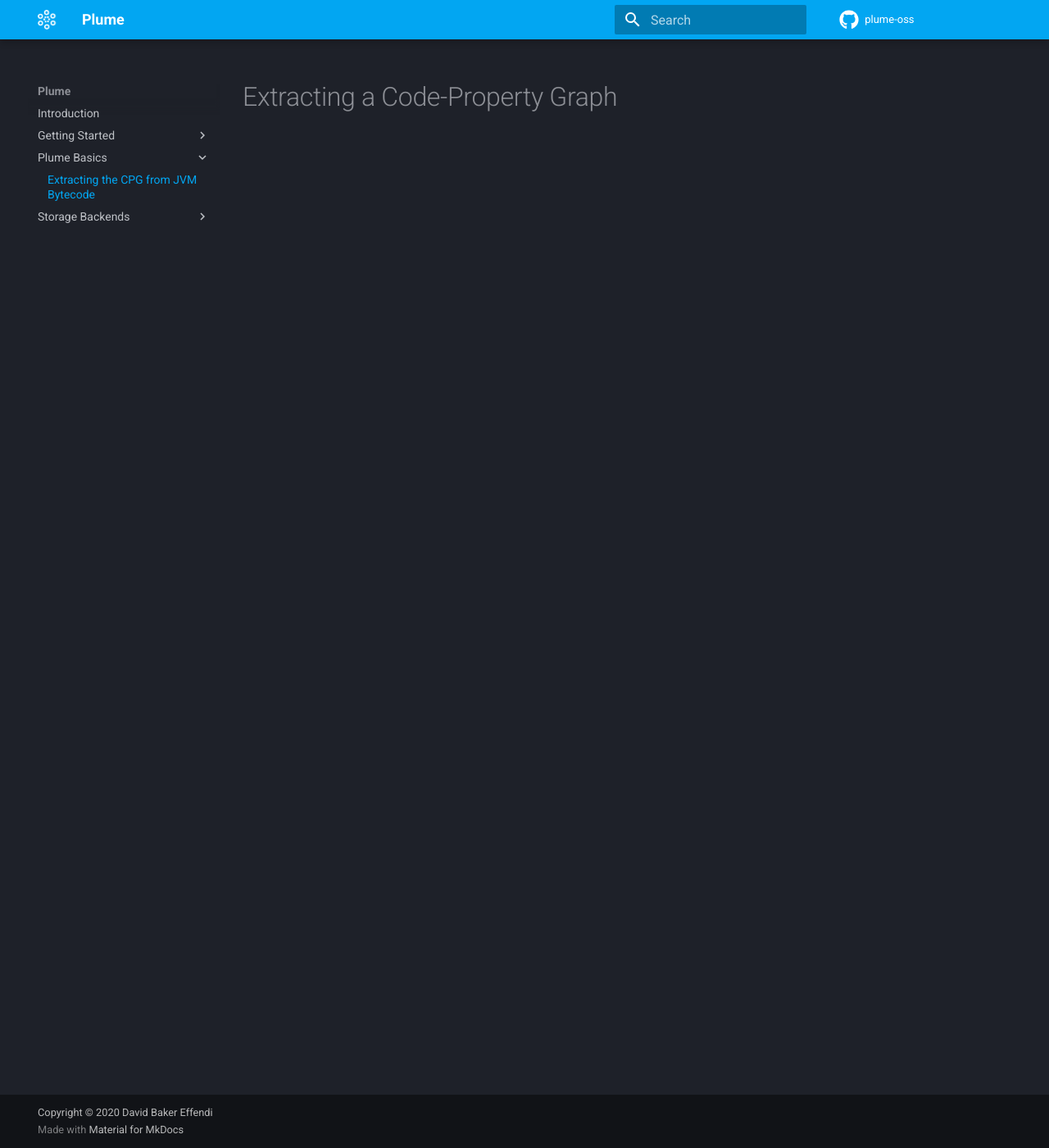
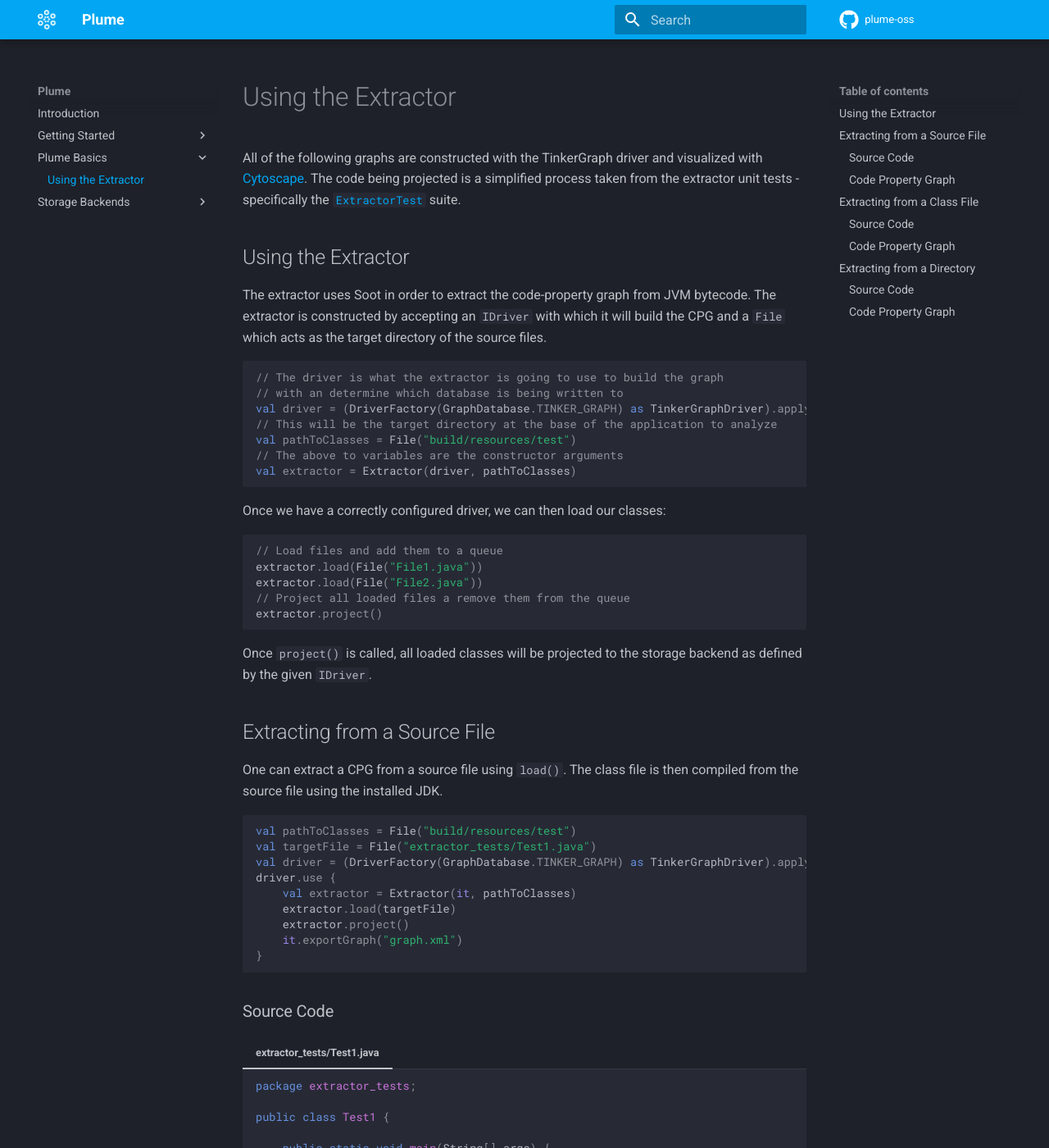
Before and after one commit to plume-oss/plume-docs, an MkDocs documentation site: the page built from docs/plume-basics/extracting-cpg.md, in a window 1280 px wide and 1400 px high. Shown: the whole window at 82% size. Built offline with MkDocs 1.6.1 and Material for MkDocs 9.7.7, drawn with Linux system fonts in a browser that asks for light colours; some of the changed text lies outside the part shown.

Commit message:
:sparkles: Finalized CPG extraction documentation

````diff
--- a/docs/plume-basics/extracting-cpg.md
+++ b/docs/plume-basics/extracting-cpg.md
@@ -1 +1,158 @@
-# Extracting a Code-Property Graph
+# Using the Extractor
+
+All of the following graphs are constructed with the TinkerGraph driver and visualized with [Cytoscape](https://cytoscape.org/).
+The code being projected is a simplified process taken from the extractor unit tests - specifically the
+[`ExtractorTest`](https://github.com/plume-oss/plume-extractor/blob/develop/src/test/kotlin/za/ac/sun/plume/ExtractorTest.kt) suite.
+
+## Using the Extractor
+
+The extractor uses Soot in order to extract the code-property graph from JVM bytecode. The extractor is constructed by accepting an
+`IDriver` with which it will build the CPG and a `File` which acts as the target directory of the source files.
+
+```kotlin
+// The driver is what the extractor is going to use to build the graph
+// with an determine which database is being written to
+val driver = (DriverFactory(GraphDatabase.TINKER_GRAPH) as TinkerGraphDriver).apply { connect() }
+// This will be the target directory at the base of the application to analyze
+val pathToClasses = File("build/resources/test")
+// The above to variables are the constructor arguments
+val extractor = Extractor(driver, pathToClasses)
+```
+
+Once we have a correctly configured driver, we can then load our classes:
+
+```kotlin
+// Load files and add them to a queue
+extractor.load(File("File1.java"))
+extractor.load(File("File2.java"))
+// Project all loaded files a remove them from the queue
+extractor.project()
+```
+
+Once `project()` is called, all loaded classes will be projected to the storage backend as defined by the given `IDriver`.
+
+## Extracting from a Source File
+
+One can extract a CPG from a source file using `load()`. The class file is then compiled from the source file using
+the installed JDK.
+
+```kotlin
+val pathToClasses = File("build/resources/test")
+val targetFile = File("extractor_tests/Test1.java")
+val driver = (DriverFactory(GraphDatabase.TINKER_GRAPH) as TinkerGraphDriver).apply { connect() }
+driver.use {
+    val extractor = Extractor(it, pathToClasses)
+    extractor.load(targetFile)
+    extractor.project()
+    it.exportGraph("graph.xml")
+}
+```
+
+### Source Code
+
+=== "extractor_tests/Test1.java"
+    ```java
+    package extractor_tests;
+
+    public class Test1 {
+
+        public static void main(String[] args) {
+            int a = 3;
+            int b = 2;
+            int c = a + b;
+        }
+
+    }
+    ```
+
+### Code Property Graph
+
+![Directory Graph](../assets/images/extracting-cpg/src-graph.png)
+
+## Extracting from a Class File
+
+One can extract a CPG from a class file using `load()`. If the class file is compiled without debugging info (`-g` flag)
+then all variable names will use placeholder names. This is the case with the example below.
+
+```kotlin
+val pathToClasses = File("build/resources/test")
+val targetFile = File("extractor_tests/Test2.class")
+val driver = (DriverFactory(GraphDatabase.TINKER_GRAPH) as TinkerGraphDriver).apply { connect() }
+driver.use {
+    val extractor = Extractor(it, pathToClasses)
+    extractor.load(targetFile)
+    extractor.project()
+    it.exportGraph("graph.xml")
+}
+```
+
+### Source Code
+
+=== "extractor_tests/Test2.class"
+    ```java
+    package extractor_tests;
+
+    public class Test2 {
+
+        public static void main(String[] args) {
+            int a = 3;
+            int b = 2;
+            int c = a - b;
+        }
+
+    }
+    ```
+
+### Code Property Graph
+
+![Directory Graph](../assets/images/extracting-cpg/cls-graph.png)
+
+## Extracting from a Directory
+
+One can extract all source and class files from a given directory using `load()`.
+
+```kotlin
+val pathToClasses = File("build/resources/test")
+val targetDirectory = File("extractor_tests/dir_test")
+val driver = (DriverFactory(GraphDatabase.TINKER_GRAPH) as TinkerGraphDriver).apply { connect() }
+driver.use {
+    val extractor = Extractor(it, pathToClasses)
+    extractor.load(targetDirectory)
+    extractor.project()
+    it.exportGraph("graph.xml")
+}
+```
+
+### Source Code
+
+=== "extractor_tests/dir_test/Dir1.java"
+    ```java
+    package dir_test;
+
+    public class Dir1 {
+
+        public static void main(String[] args) {
+            int a = 0;
+            a += 1;
+        }
+
+    }
+    ```
+
+=== "extractor_tests/dir_test/pack/Dir2.java"
+    ```java
+    package dir_test.pack;
+
+    public class Dir2 {
+
+        public static void main(String[] args) {
+            int a = 0;
+            a -= 1;
+        }
+
+    }
+    ```
+
+### Code Property Graph
+
+![Directory Graph](../assets/images/extracting-cpg/dir-graph.png)
--- a/mkdocs.yml
+++ b/mkdocs.yml
@@ -36,7 +36,7 @@ nav:
       - 'Basic Usage': 'getting-started/basic-usage.md'
       - 'Architectural Overview': 'getting-started/architectural-overview.md'
   - 'Plume Basics':
-      - 'Extracting the CPG from JVM Bytecode': 'plume-basics/extracting-cpg.md'
+      - 'Using the Extractor': 'plume-basics/extracting-cpg.md'
   - 'Storage Backends':
       - 'Introduction': 'storage-backends/introduction.md'
       - 'TinkerGraph': 'storage-backends/tinkergraph.md'
````
Also changed, not shown: docs/assets/images/extracting-cpg/cls-graph.png (added), docs/assets/images/extracting-cpg/dir-graph.png (added), docs/assets/images/extracting-cpg/src-graph.png (added).
